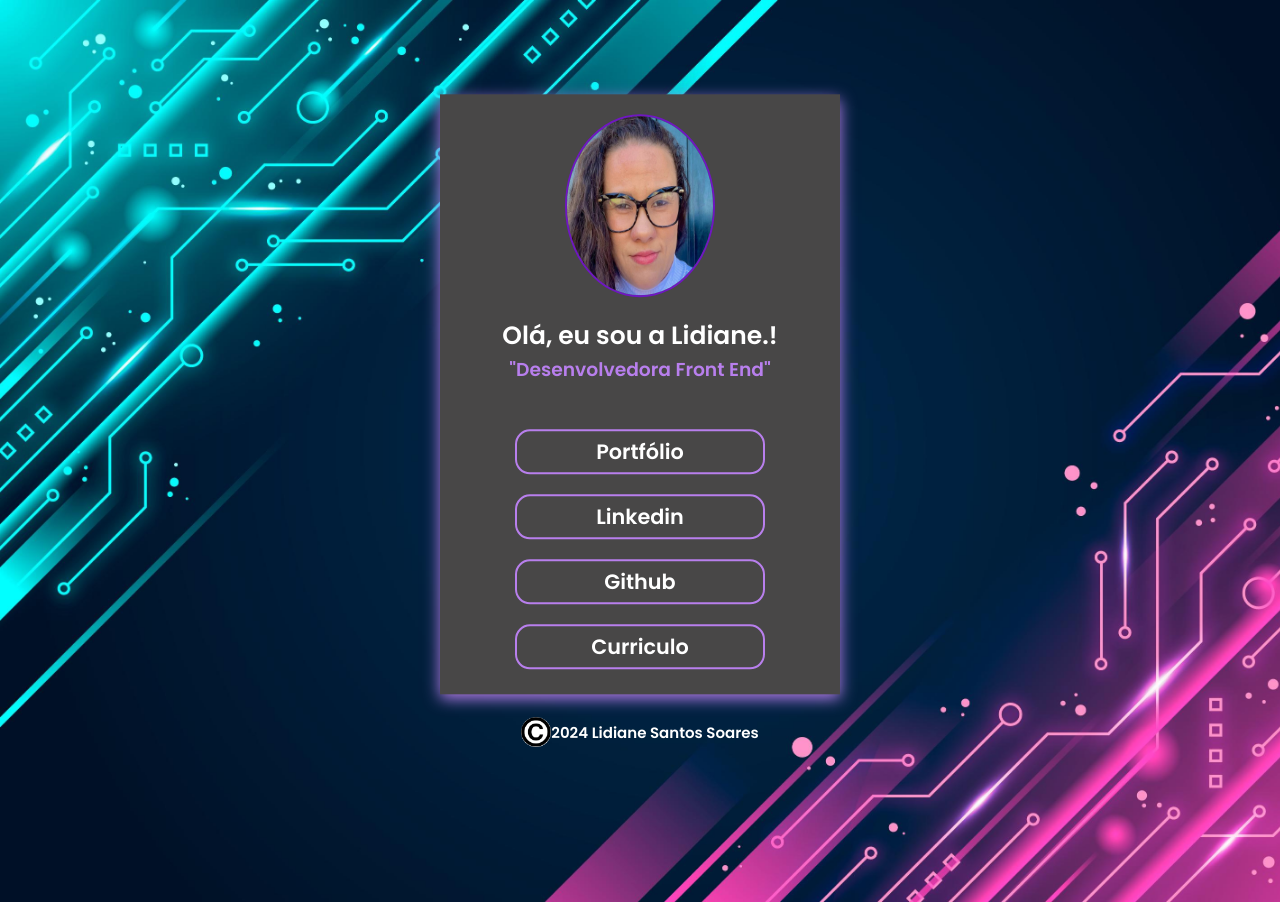
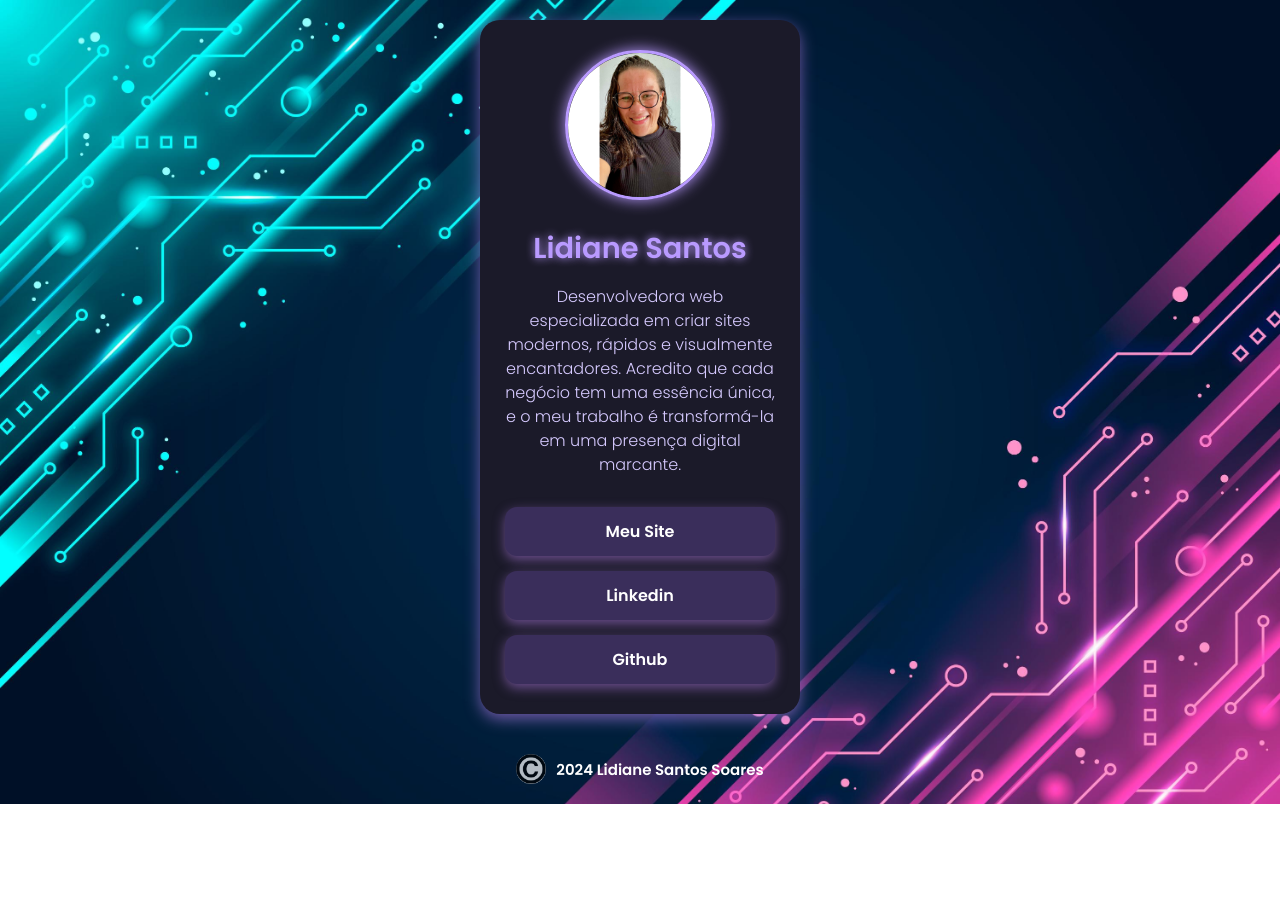
Before and after one commit to Soareslili/Projeto-Links, a plain HTML site: page index.html in a window 1280 px wide. After the commit the page ends 804 px from the top, so only its background shows below. Drawn offline with Linux system fonts and the light colour scheme.

Commit message:
Atualizando o site para instalar o links

```diff
--- a/index.html
+++ b/index.html
@@ -1,30 +1,31 @@
 <!DOCTYPE html>
 <html lang="pt-br">
 <head>
-    <meta charset="UTF-8">
-    <meta name="viewport" content="width=device-width, initial-scale=1.0">
-    <link rel="stylesheet" href="style.css">
-    <title>Projeto Links</title>
+    <meta charset="UTF-8" />
+    <meta name="viewport" content="width=device-width, initial-scale=1" />
+    <link rel="stylesheet" href="style.css" />
+    <title>Projeto Links - Lidiane</title>
 </head>
 <body>
-<main>
-        <img src="./img/lidiane_foto-pessoal.png" alt="foto-pessoal">
-    <div class="text-pessoa">
-        <h1>Olá, eu sou a Lidiane.!</h1>
-        <h3>"Desenvolvedora Front End"</h3>
-    </div>
+  <main class="card">
+  <img src="./img/Design sem nome (4).png" alt="Foto da Lidiane" class="foto" />
 
-    <div class="btn-link">
-        <a class="button" href="https://soareslili.github.io/Meu-Portfolio/" target="_blank">Portfólio</a>
-        <a class="button" href="https://www.linkedin.com/in/lidianesantossoares/" target="_blank">Linkedin</a>
-        <a class="button" href="https://github.com/Soareslili" target="_blank">Github</a>
-        <a class="button" href="https://1drv.ms/b/c/cb21d827a0eee3c9/ET2Ba2bADtBNprB6RtjJO1wBdIZqSOd6OvVE2NKhC-3kOw?e=MZG2uX" target="_blank">Curriculo</a>
-    </div>
+  <h1>Lidiane Santos</h1>
+  <p class="apresentacao">
+    Desenvolvedora web especializada em criar sites modernos, rápidos e visualmente encantadores. Acredito que cada negócio tem uma essência única, e o meu trabalho é transformá-la em uma presença digital marcante.
+  </p>
+
+  <div class="links">
+    <a href="https://soareslili.github.io/Meu-Portfolio/" target="_blank" rel="noopener noreferrer">Meu Site</a>
+    <a href="https://www.linkedin.com/in/lidianesantossoares/" target="_blank" rel="noopener noreferrer">Linkedin</a>
+    <a href="https://github.com/Soareslili" target="_blank" rel="noopener noreferrer">Github</a>
+  </div>
 </main>
 
-<footer>
-    <img src="./img/download 6.png" alt="foto-direitos">
+
+  <footer>
+    <img src="./img/download 6.png" alt="Ícone de direitos autorais" />
     <h4>2024 Lidiane Santos Soares</h4>
-</footer>
+  </footer>
 </body>
 </html>
--- a/style.css
+++ b/style.css
@@ -1,6 +1,6 @@
 @import url('https://fonts.googleapis.com/css2?family=Figtree:ital,wght@0,300..900;1,300..900&family=Inter:ital,opsz,wght@0,14..32,100..900;1,14..32,100..900&family=Montserrat:ital,wght@0,100..900;1,100..900&family=Poppins:wght@300;600&display=swap');
 
-*{
+* {
   padding: 0;
   margin: 0;
   box-sizing: border-box;
@@ -8,99 +8,112 @@
 }
 
 body {
-    background: url(./img/6074593.jpg);
+  background: url(./img/6074593.jpg) no-repeat center center fixed;
   background-size: cover;
-    margin: 0;
-    padding: 0;
-    height: 100vh;
-    background-repeat: no-repeat;
-}
-main {
-   width: 400px;
-    height: 600px;
   display: flex;
   flex-direction: column;
+  justify-content: center;
   align-items: center;
-    justify-self: center;
-    margin-top: 8%;
-    background-color: rgb(72, 71, 71);
-    box-shadow: rgb(184, 127, 237) 0px 5px 15px;
-    animation: slideIn 1.5s ease-in-out, floating 3s
-    ease-in-out infinite;
+  min-height: 100vh;
+  margin: 0;
+  padding: 20px;
+  font-family: "Poppins", serif;
 }
 
-main img {
-        width: 150px;
-        height: 300px;
-        border-radius: 50%;
-        margin-top: 20px;
-        border: 2px solid rgb(111, 23, 193);
+.card {
+  background-color: #1b1a29;
+  width: 320px;
+  padding: 30px 25px;
+  border-radius: 20px;
+  box-shadow: 0 5px 15px rgba(184, 127, 237, 0.6);
+  text-align: center;
+  color: #d6caff;
+  animation: slideIn 1.2s ease forwards;
 }
 
+.foto {
+  width: 150px;
+  height: 150px;
+  border-radius: 50%;
+  border: 3px solid #b99aff;
+  box-shadow: 0 0 15px #b99aff;
+  margin: 0 auto 20px;
+  object-fit: cover;
+  transition: transform 0.3s ease;
+}
 
-.text-pessoa {
+.foto:hover {
+  transform: scale(1.05);
+}
+
+.card h1 {
+  margin-bottom: 15px;
+  font-size: 1.8rem;
+  color: #b99aff;
+  text-shadow: 0 0 8px #b99aff;
+}
+
+.apresentacao {
+  font-size: 1rem;
+  line-height: 1.5;
+  margin-bottom: 30px;
+  color: #d6caff;
+}
+
+.links {
   display: flex;
   flex-direction: column;
-    align-items: center;
-    justify-content: center;
-    padding: 20px;
+  gap: 15px;
 }
 
-.text-pessoa h1{
+.links a {
+  display: block;
+  background-color: #3a2e5b;
   color: white;
-    font-size: 25px;
+  text-decoration: none;
+  padding: 12px 0;
+  border-radius: 12px;
+  font-weight: 600;
+  box-shadow: 0 4px 12px rgba(184, 127, 237, 0.5);
+  transition: background-color 0.3s ease, box-shadow 0.3s ease;
 }
 
-.text-pessoa h3 {
-    color: rgb(184, 127, 237);
+.links a:hover {
+  background-color: #b99aff;
+  color: #1b1a29;
+  box-shadow: 0 6px 20px rgba(184, 127, 237, 0.9);
 }
 
-.btn-link {
-    width: 200px;
-    display: flex;
-    flex-direction: column;
-    align-items: center;
-    justify-content: center;
-    padding: 25px;
-    gap: 20px;
+@keyframes slideIn {
+  0% {
+    opacity: 0;
+    transform: translateY(-30px);
   }
-
-.button {
-    width: 250px;
-    height: 45px;
-    color: #fff;
-    text-decoration: none;
-    text-align: center;
-    border: 2px solid rgb(184, 127, 237);
-    border-radius: 15px;
-    font-size: 1.3rem;
-    font-weight: bold;
-    padding: 5px;
-    transition: 1.3s;
+  100% {
+    opacity: 1;
+    transform: translateY(0);
   }
-
-.button:hover{
-    background-color: #b9b5b5;
-    color: rgb(179, 117, 237);
 }
 
 footer {
   display: flex;
   align-items: center;
-    justify-self: center;
+  justify-content: center;
+  gap: 10px;
+  margin-top: 40px;
 }
 
 footer img {
   width: 30px;
-    margin-top: 15px;
+  opacity: 0.7;
 }
 
 footer h4 {
   color: #fff;
   font-size: 15px;
   font-weight: bold;
-    margin-top: 15px;
 }
+
 
 @keyframes slideIn {
   0% {
@@ -113,7 +126,6 @@ footer h4 {
   }
 }
 
-/* Animação floating */
 @keyframes floating {
   0%, 100% {
     transform: translateY(0);
@@ -122,3 +134,25 @@ footer h4 {
     transform: translateY(-10px);
   }
 }
+
+/* Responsividade */
+@media (max-width: 450px) {
+  main {
+    width: 90vw;
+    min-height: auto;
+    padding: 20px;
+  }
+
+  .btn-link {
+    max-width: 100%;
+  }
+
+  .button {
+    font-size: 1.1rem;
+  }
+
+  .sobre-mim {
+    max-width: 100%;
+    font-size: 1rem;
+  }
+}
```
Also changed, not shown: img/Design sem nome (4).png (added), img/Lidiane.jpg (added). Lines whose indentation alone changed are shown as unchanged.
